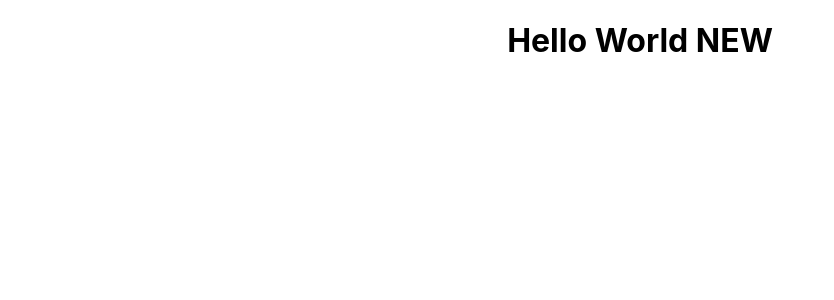
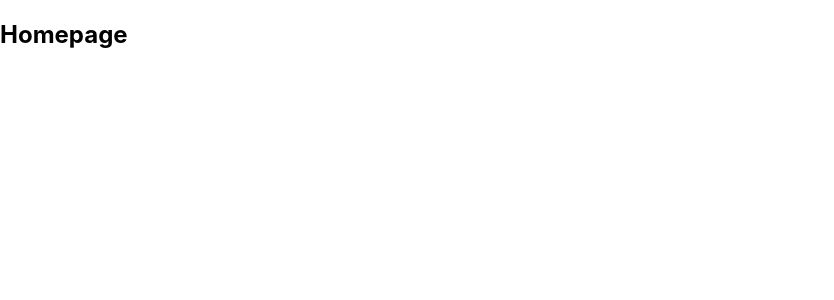
Before and after one commit to khizar-hayyat-72/Ecommerce-in-React, a React (Create React App) app in the folder ecom-app/: page / in a window 1280 px wide. Shown: the top 300 px of the page, without its empty margins (0-834 px from the left). Built offline with nearby package versions, Linux system fonts and the light colour scheme.

Commit message:
New Modules addition.

```diff
--- a/ecom-app/package.json
+++ b/ecom-app/package.json
@@ -4,11 +4,16 @@
   "version": "0.1.0",
   "private": true,
   "dependencies": {
+    "@chec/commerce.js": "^2.8.0",
+    "@material-ui/core": "^4.12.3",
+    "@material-ui/icons": "^4.11.2",
     "@testing-library/jest-dom": "^5.11.4",
     "@testing-library/react": "^11.1.0",
     "@testing-library/user-event": "^12.1.10",
     "react": "^17.0.2",
     "react-dom": "^17.0.2",
+    "react-hook-form": "^7.15.2",
+    "react-router-dom": "^5.3.0",
     "react-scripts": "4.0.3",
     "web-vitals": "^1.0.1"
   },
--- a/ecom-app/src/App.js
+++ b/ecom-app/src/App.js
@@ -1,10 +1,8 @@
-import './App.css';
+import Home from './components/Home';
+
 function App() {
-  return (
-    <div className="App">
-     <h1>Hello World NEW </h1>
-    </div>
-  );
+  return ( <Home/>)
+
 }
 
 export default App;
--- /dev/null
+++ b/ecom-app/src/components/Home.jsx
@@ -0,0 +1,11 @@
+import React from 'react'
+
+const Home = () => {
+    return (
+        <div>
+          <h2>Homepage</h2>
+        </div>
+    )
+}
+
+export default Home
```
Also changed, not shown: 2 other files (tests, documents, lock files or other folders).
